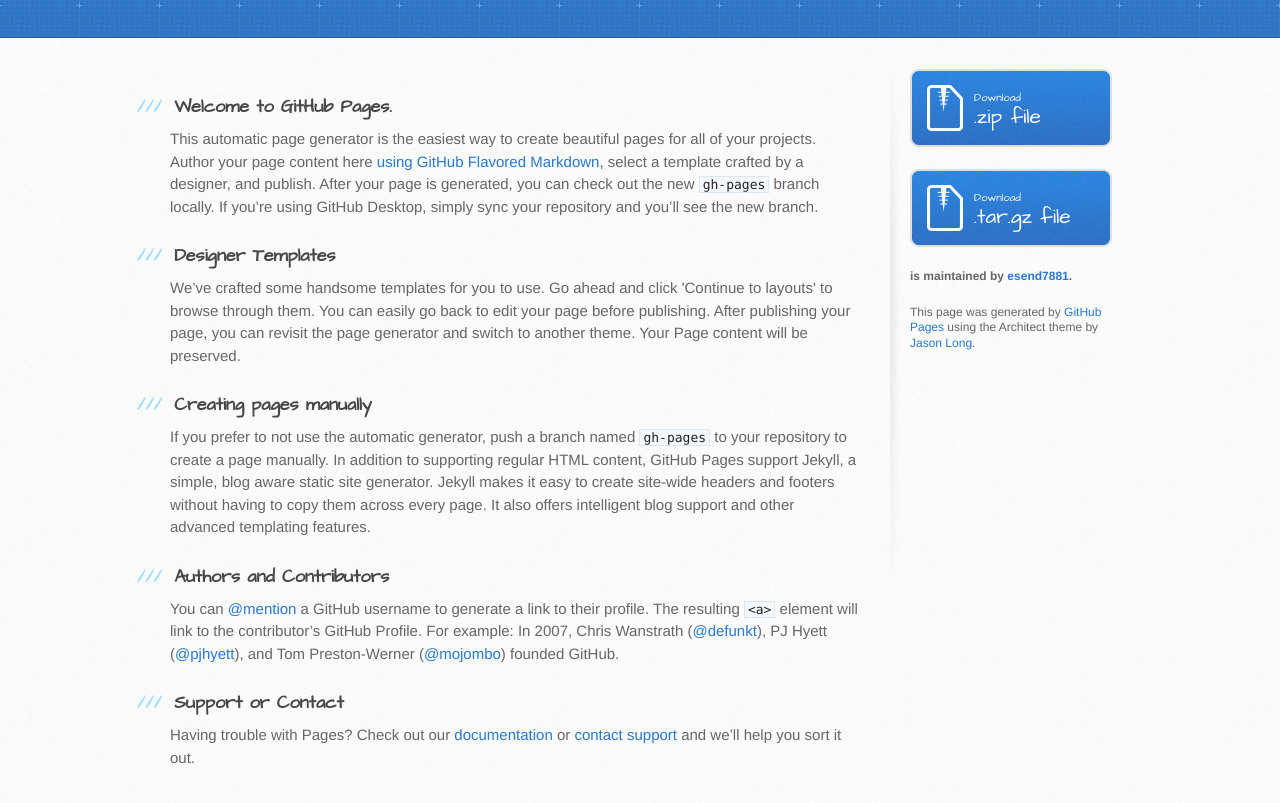
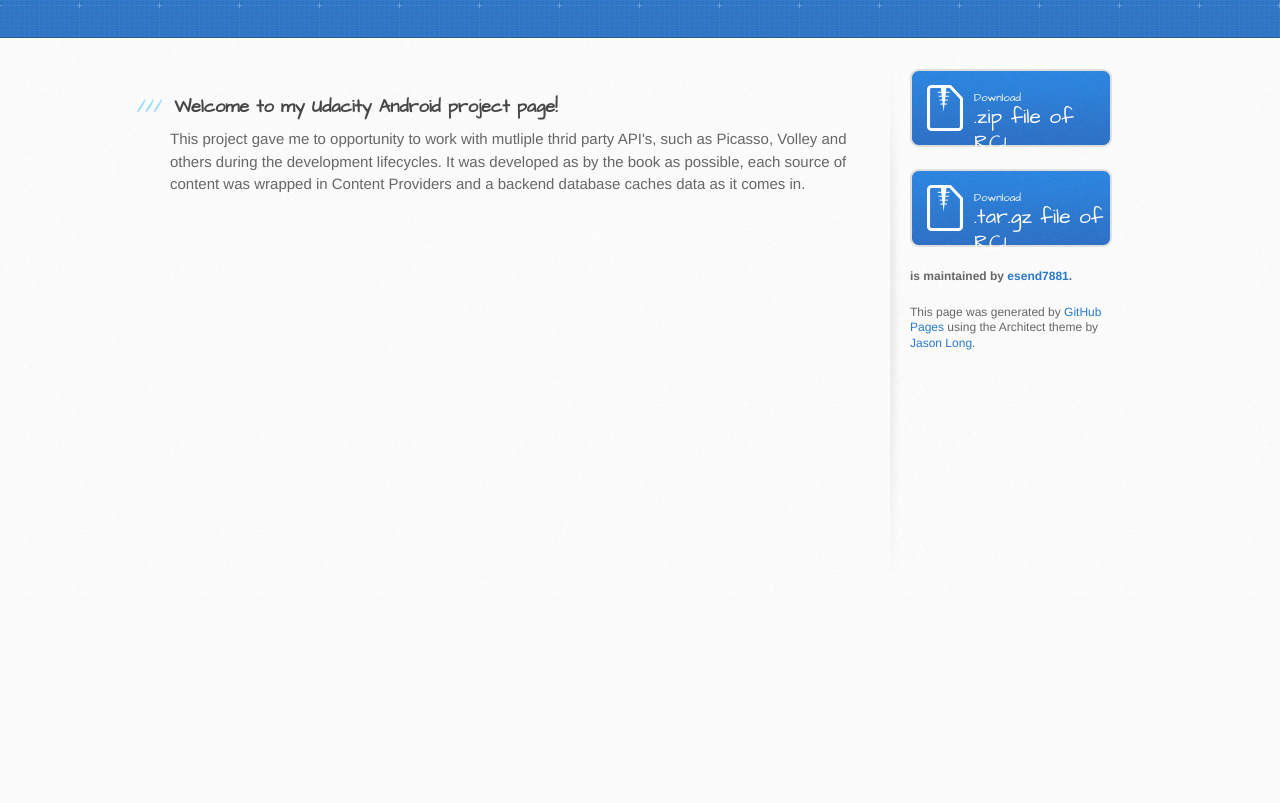
Before and after one commit to senderic/udacity-android-popmovie, a plain HTML site: page index.html in a window 1280 px wide. Shown: the part 235-1038 px from the top of the page. After the commit the page ends 831 px from the top, so only its background shows below. Drawn offline with Linux system fonts and the light colour scheme.

Commit message:
Updated template to reflect project

```diff
--- a/index.html
+++ b/index.html
@@ -13,7 +13,7 @@
     <script src="//html5shiv.googlecode.com/svn/trunk/html5.js"></script>
     <![endif]-->
 
-    <title>Udacity-android-popmovie by esend7881</title>
+    <title>Udacity-android-popmovie by Eric K. Sender</title>
   </head>
 
   <body>
@@ -29,39 +29,19 @@
       <div class="inner clearfix">
         <section id="main-content">
           <h3>
-<a id="welcome-to-github-pages" class="anchor" href="#welcome-to-github-pages" aria-hidden="true"><span class="octicon octicon-link"></span></a>Welcome to GitHub Pages.</h3>
+<a id="welcome-to-github-pages" class="anchor" href="#welcome-to-github-pages" aria-hidden="true"><span class="octicon octicon-link"></span></a>Welcome to my Udacity Android project page!</h3>
 
-<p>This automatic page generator is the easiest way to create beautiful pages for all of your projects. Author your page content here <a href="https://guides.github.com/features/mastering-markdown/">using GitHub Flavored Markdown</a>, select a template crafted by a designer, and publish. After your page is generated, you can check out the new <code>gh-pages</code> branch locally. If you’re using GitHub Desktop, simply sync your repository and you’ll see the new branch.</p>
-
-<h3>
-<a id="designer-templates" class="anchor" href="#designer-templates" aria-hidden="true"><span class="octicon octicon-link"></span></a>Designer Templates</h3>
-
-<p>We’ve crafted some handsome templates for you to use. Go ahead and click 'Continue to layouts' to browse through them. You can easily go back to edit your page before publishing. After publishing your page, you can revisit the page generator and switch to another theme. Your Page content will be preserved.</p>
-
-<h3>
-<a id="creating-pages-manually" class="anchor" href="#creating-pages-manually" aria-hidden="true"><span class="octicon octicon-link"></span></a>Creating pages manually</h3>
-
-<p>If you prefer to not use the automatic generator, push a branch named <code>gh-pages</code> to your repository to create a page manually. In addition to supporting regular HTML content, GitHub Pages support Jekyll, a simple, blog aware static site generator. Jekyll makes it easy to create site-wide headers and footers without having to copy them across every page. It also offers intelligent blog support and other advanced templating features.</p>
-
-<h3>
-<a id="authors-and-contributors" class="anchor" href="#authors-and-contributors" aria-hidden="true"><span class="octicon octicon-link"></span></a>Authors and Contributors</h3>
-
-<p>You can <a href="https://github.com/blog/821" class="user-mention">@mention</a> a GitHub username to generate a link to their profile. The resulting <code>&lt;a&gt;</code> element will link to the contributor’s GitHub Profile. For example: In 2007, Chris Wanstrath (<a href="https://github.com/defunkt" class="user-mention">@defunkt</a>), PJ Hyett (<a href="https://github.com/pjhyett" class="user-mention">@pjhyett</a>), and Tom Preston-Werner (<a href="https://github.com/mojombo" class="user-mention">@mojombo</a>) founded GitHub.</p>
-
-<h3>
-<a id="support-or-contact" class="anchor" href="#support-or-contact" aria-hidden="true"><span class="octicon octicon-link"></span></a>Support or Contact</h3>
-
-<p>Having trouble with Pages? Check out our <a href="https://help.github.com/pages">documentation</a> or <a href="https://github.com/contact">contact support</a> and we’ll help you sort it out.</p>
+<p>This project gave me to opportunity to work with mutliple thrid party API's, such as Picasso, Volley and others during the development lifecycles. It was developed as by the book as possible, each source of content was wrapped in Content Providers and a backend database caches data as it comes in.</p>
         </section>
 
         <aside id="sidebar">
-          <a href="https://github.com/esend7881/udacity-android-popmovie/zipball/master" class="button">
+          <a href="https://github.com/esend7881/udacity-android-popmovie/archive/Proj2-RC1.zip" class="button">
             <small>Download</small>
-            .zip file
+            .zip file of RC1
           </a>
-          <a href="https://github.com/esend7881/udacity-android-popmovie/tarball/master" class="button">
+          <a href="https://github.com/esend7881/udacity-android-popmovie/archive/Proj2-RC1.tar.gz" class="button">
             <small>Download</small>
-            .tar.gz file
+            .tar.gz file of RC1
           </a>
 
           <p class="repo-owner"><a href="https://github.com/esend7881/udacity-android-popmovie"></a> is maintained by <a href="https://github.com/esend7881">esend7881</a>.</p>
```
